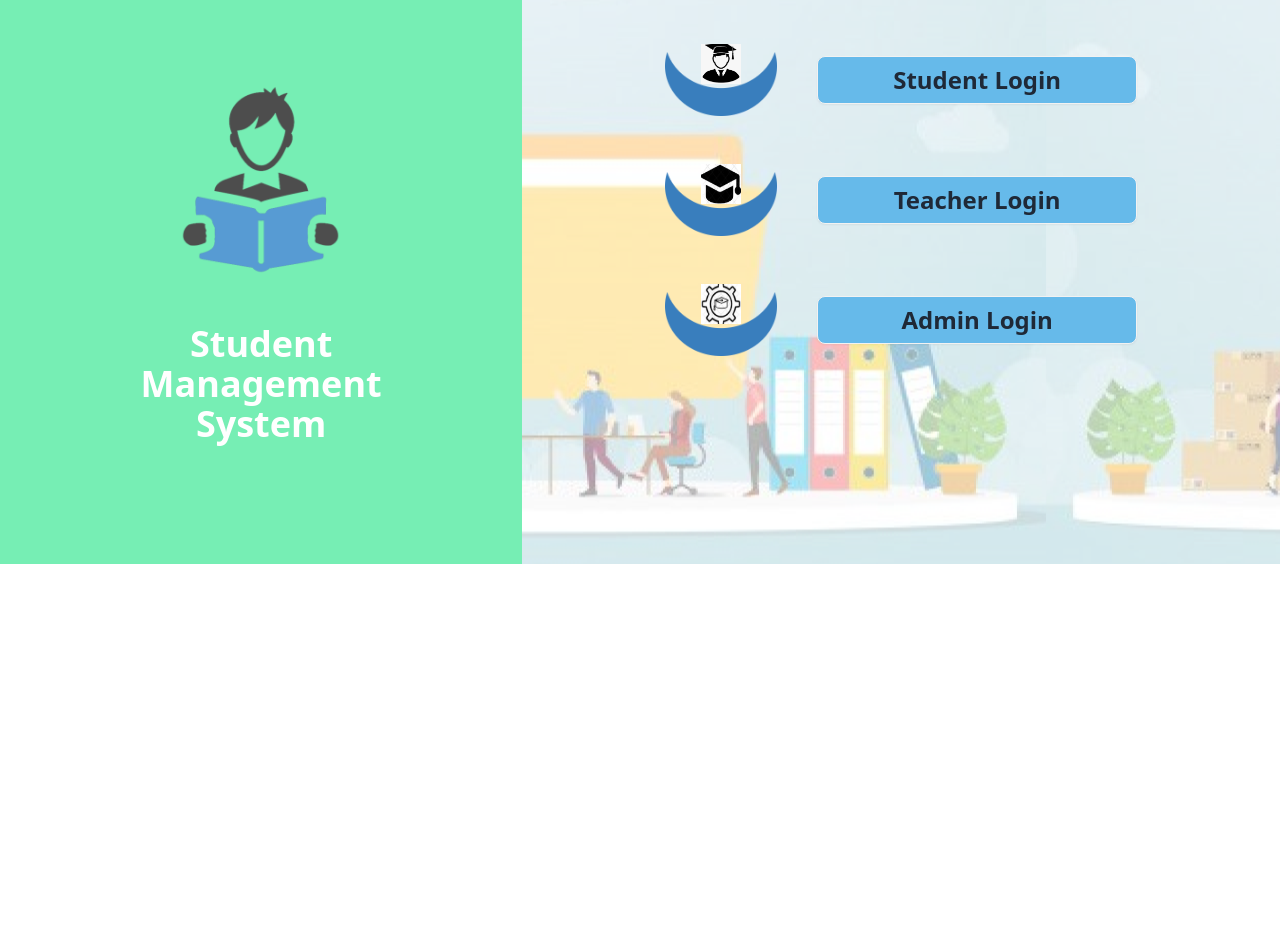
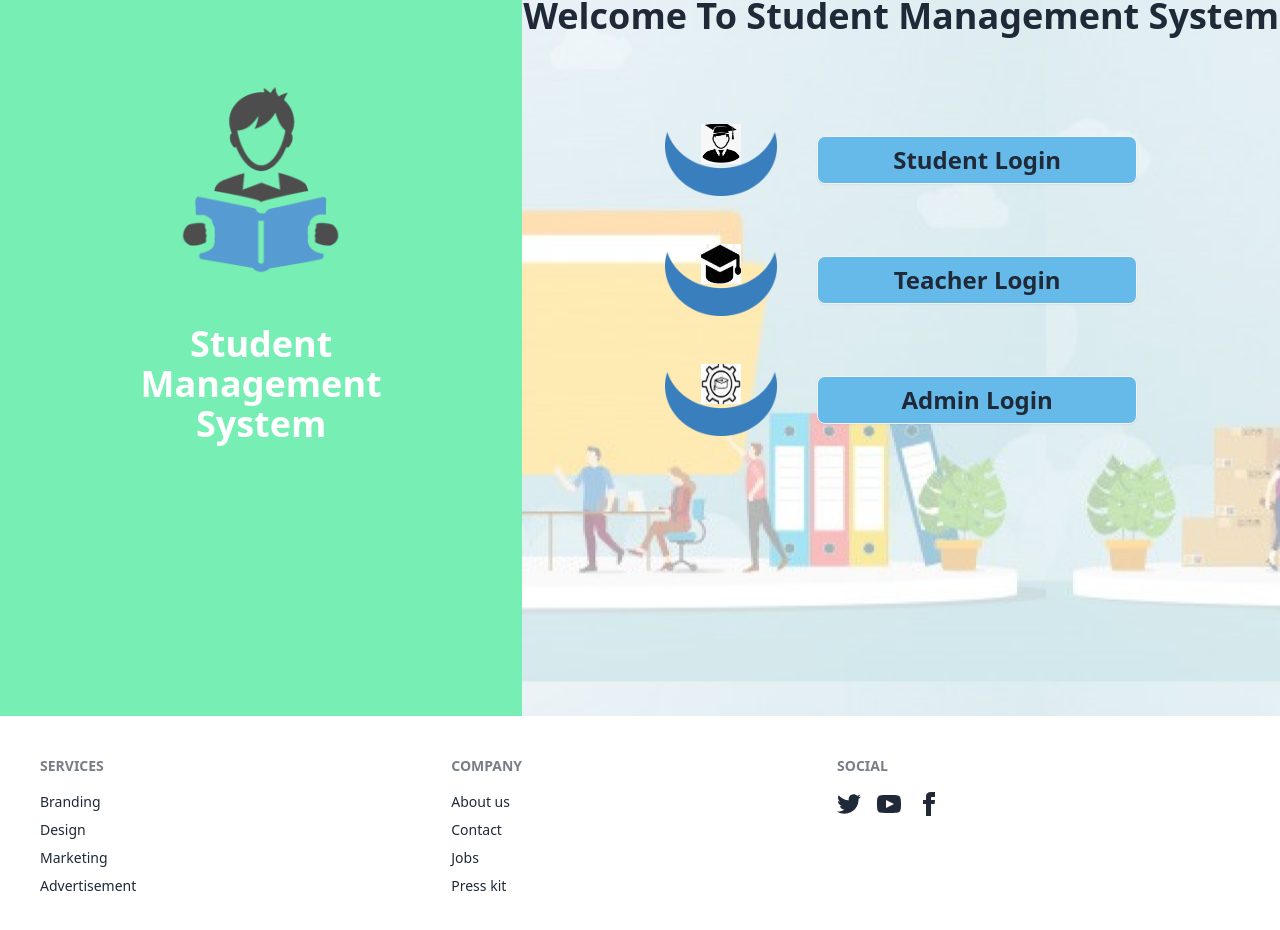
Before and after one commit to ahmisrafil/student-management-system, a React (Vite) app in the folder student-management-system-client/: page / in a window 1280 px wide. Shown: the part 148-1078 px from the top of the page. Before the commit the page ends 800 px from the top, so only its background shows below. Built offline with nearby package versions, Linux system fonts and the light colour scheme.

Commit message:
footer added

```diff
--- a/student-management-system-client/package.json
+++ b/student-management-system-client/package.json
@@ -11,6 +11,8 @@
   },
   "dependencies": {
     "aos": "^2.3.4",
+    "dotenv": "^16.4.5",
+    "firebase": "^10.11.1",
     "localforage": "^1.10.0",
     "match-sorter": "^6.3.4",
     "react": "^18.2.0",
--- /dev/null
+++ b/student-management-system-client/src/Layout/Footer.jsx
@@ -0,0 +1,33 @@
+
+
+const Footer = () => {
+    return (
+        <footer className="footer p-10 bg- text-base-content">
+
+        <nav>
+          <h6 className="footer-title">Services</h6>
+          <a className="link link-hover">Branding</a>
+          <a className="link link-hover">Design</a>
+          <a className="link link-hover">Marketing</a>
+          <a className="link link-hover">Advertisement</a>
+        </nav>
+        <nav>
+          <h6 className="footer-title">Company</h6>
+          <a className="link link-hover">About us</a>
+          <a className="link link-hover">Contact</a>
+          <a className="link link-hover">Jobs</a>
+          <a className="link link-hover">Press kit</a>
+        </nav>
+        <nav>
+          <h6 className="footer-title">Social</h6>
+          <div className="grid grid-flow-col gap-4">
+            <a><svg xmlns="http://www.w3.org/2000/svg" width="24" height="24" viewBox="0 0 24 24" className="fill-current"><path d="M24 4.557c-.883.392-1.832.656-2.828.775 1.017-.609 1.798-1.574 2.165-2.724-.951.564-2.005.974-3.127 1.195-.897-.957-2.178-1.555-3.594-1.555-3.179 0-5.515 2.966-4.797 6.045-4.091-.205-7.719-2.165-10.148-5.144-1.29 2.213-.669 5.108 1.523 6.574-.806-.026-1.566-.247-2.229-.616-.054 2.281 1.581 4.415 3.949 4.89-.693.188-1.452.232-2.224.084.626 1.956 2.444 3.379 4.6 3.419-2.07 1.623-4.678 2.348-7.29 2.04 2.179 1.397 4.768 2.212 7.548 2.212 9.142 0 14.307-7.721 13.995-14.646.962-.695 1.797-1.562 2.457-2.549z"></path></svg></a>
+            <a><svg xmlns="http://www.w3.org/2000/svg" width="24" height="24" viewBox="0 0 24 24" className="fill-current"><path d="M19.615 3.184c-3.604-.246-11.631-.245-15.23 0-3.897.266-4.356 2.62-4.385 8.816.029 6.185.484 8.549 4.385 8.816 3.6.245 11.626.246 15.23 0 3.897-.266 4.356-2.62 4.385-8.816-.029-6.185-.484-8.549-4.385-8.816zm-10.615 12.816v-8l8 3.993-8 4.007z"></path></svg></a>
+            <a><svg xmlns="http://www.w3.org/2000/svg" width="24" height="24" viewBox="0 0 24 24" className="fill-current"><path d="M9 8h-3v4h3v12h5v-12h3.642l.358-4h-4v-1.667c0-.955.192-1.333 1.115-1.333h2.885v-5h-3.808c-3.596 0-5.192 1.583-5.192 4.615v3.385z"></path></svg></a>
+          </div>
+        </nav>
+      </footer>
+    );
+};
+
+export default Footer;
--- a/student-management-system-client/src/Layout/Main.jsx
+++ b/student-management-system-client/src/Layout/Main.jsx
@@ -1,11 +1,15 @@
 
 import { Outlet } from 'react-router-dom';
 import NavBar from './NavBar';
+import Footer from './Footer';
 const Main = () => {
     return (
         <div>
             <NavBar></NavBar>
+            <div className='h-[100vh]'>
             <Outlet></Outlet>
+            </div>
+            <Footer></Footer>
         </div>
     );
 };
--- a/student-management-system-client/src/Layout/NavBar.jsx
+++ b/student-management-system-client/src/Layout/NavBar.jsx
@@ -13,7 +13,7 @@ const NavBar = () => {
     </>
 
     return (
-        <div className="navbar  bg-[#a2db65]">
+        <div className="navbar  bg-[#3fa6e2]">
             <div className="navbar-start lg:ml-10">
                 <div className="dropdown">
                     <div tabIndex={0} role="button" className="btn btn-ghost lg:hidden">
--- a/student-management-system-client/src/Pages/Home/Home.jsx
+++ b/student-management-system-client/src/Pages/Home/Home.jsx
@@ -4,11 +4,11 @@ import HomeInterface from "./Home/HomeInterface";
 
 const Home = () => {
     return (
-        <>
+        <div className="h-[100vh]">
 
         <HomeInterface></HomeInterface>
 
-      </>
+      </div>
     );
 };
 
--- a/student-management-system-client/src/Pages/Home/Home/HomeInterface.jsx
+++ b/student-management-system-client/src/Pages/Home/Home/HomeInterface.jsx
@@ -1,23 +1,24 @@
+import { Link } from "react-router-dom";
 import bg from "../../../assets/bg_img.png"
 
 const HomeInterface = () => {
     return (
-        <div className="flex flex-row  bg-[10%] "
+        <div className="flex flex-row h-[100vh] bg-[10%] "
         style={{ backgroundImage: `url(${bg})` }}
        >
             <div className=" bg-[#76EEB4] p-20">
                 <img className="h-52 mx-20 mt-20" src="/src/assets/reader.png" alt="" />
                 <h3 className="font-bold text-4xl text-white text-center my-10">Student <br /> Management <br />System</h3>
             </div>
-            <div className="mx-auto mt-10 flex flex-col gap-12">
-                <h3 className="text-4xl font-bold text-center">Welcome To Student Management System</h3>
+            <div className="mx-auto mt-20 flex flex-col gap-12">
+                <h3 className="text-4xl mb-10 font-bold text-center">Welcome To Student Management System</h3>
 
                 <div className="flex flex-row items-center justify-center gap-10">
                     <div className="flex flex-col justify-center items-center">
                         <img className="h-10 w-10 relative" src="/src/assets/stu.png" alt="" />
                         <img className="h-16 w-28 -mt-8" src="/src/assets/moon.png" alt="" />
                     </div>
-                    <button className="btn bg-[#66BAEA] w-80 font-bold text-2xl">Student Login</button>
+                    <Link to="/student-login"><button className="btn bg-[#66BAEA] w-80 font-bold text-2xl">Student Login</button></Link>
                 </div>
                 <div className="flex flex-row items-center justify-center gap-10">
                     <div className="flex flex-col justify-center items-center">
--- /dev/null
+++ b/student-management-system-client/src/Pages/Login/StudentLogin.jsx
@@ -0,0 +1,11 @@
+
+
+const StudentLogin = () => {
+    return (
+        <div>
+
+        </div>
+    );
+};
+
+export default StudentLogin;
--- /dev/null
+++ b/student-management-system-client/src/components/firebase/firebase.config.js
@@ -0,0 +1,17 @@
+// Import the functions you need from the SDKs you need
+import { initializeApp } from "firebase/app";
+// TODO: Add SDKs for Firebase products that you want to use
+// https://firebase.google.com/docs/web/setup#available-libraries
+
+// Your web app's Firebase configuration
+const firebaseConfig = {
+    apiKey: import.meta.env.VITE_apiKey ,
+    authDomain: import.meta.env.VITE_authDomain ,
+    projectId: import.meta.env.VITE_projectId ,
+    storageBucket: import.meta.env.VITE_storageBucket ,
+    messagingSenderId: import.meta.env.VITE_messagingSenderId ,
+    appId: import.meta.env.VITE_appId
+};
+
+// Initialize Firebase
+export const app = initializeApp(firebaseConfig);
```
Also changed, not shown: student-management-system-client/src/Routes/Routes.jsx (+6 -1 lines), 1 other file (tests, documents, lock files or other folders).
